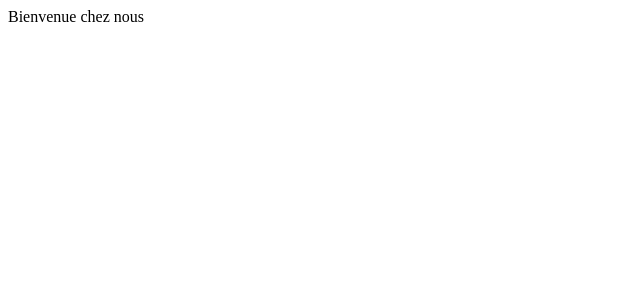
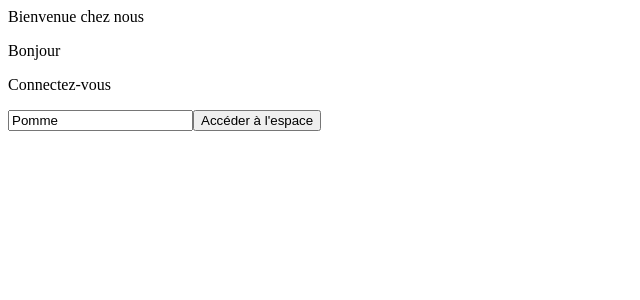
Before and after one commit to PaulDABIN/crazee-burger, a React (Create React App) app: page / in a window 1280 px wide. Shown: the top 300 px of the page, without its empty margins (0-640 px from the left). Built offline with nearby package versions, Linux system fonts and the light colour scheme.

Commit message:
LoginPage > add form

```diff
--- a/src/components/pages/LoginPage.js
+++ b/src/components/pages/LoginPage.js
@@ -1,11 +1,35 @@
 
 import { Link } from '@reach/router'
 import React from 'react'
+import { useState } from "react"
 
 export default function LoginPage() {
+  //state
+  const [nom, setNom] = useState("Pomme")
+  const [username, setUsername ]= useState("")
+
+  //comportements
+  const handleSubmit = (event) => {
+    event.preventDefault()
+    setUsername(nom)
+  }
+
+  const handleChange = (event) => {
+    setNom(event.target.value)
+  }
+
+  //render
   return (
     <div>
       <div>Bienvenue chez nous</div>
+
+      <p>Bonjour {username}</p>
+
+      <form action="submit" onSubmit={handleSubmit}>
+        <p>Connectez-vous</p>
+        <input type="text" placeholder="Entrez un nom...." value={nom} onChange={handleChange}/>
+        <button type="submit">Accéder à l'espace</button>
+      </form>
     </div>
   )
 }
```
